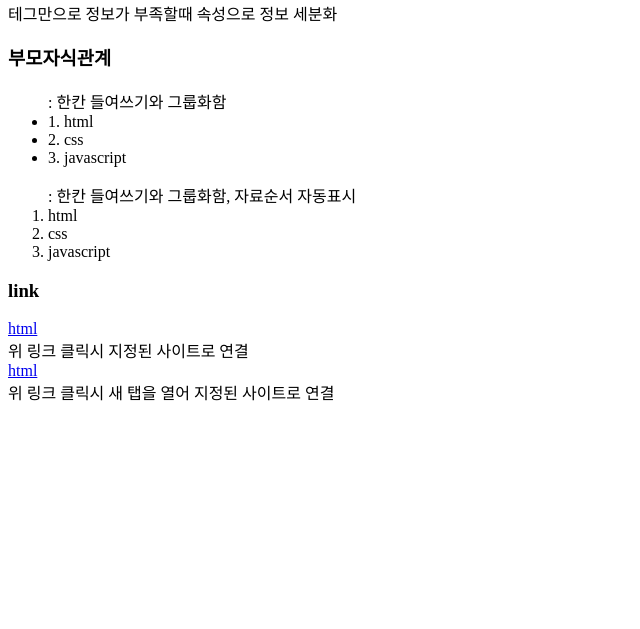
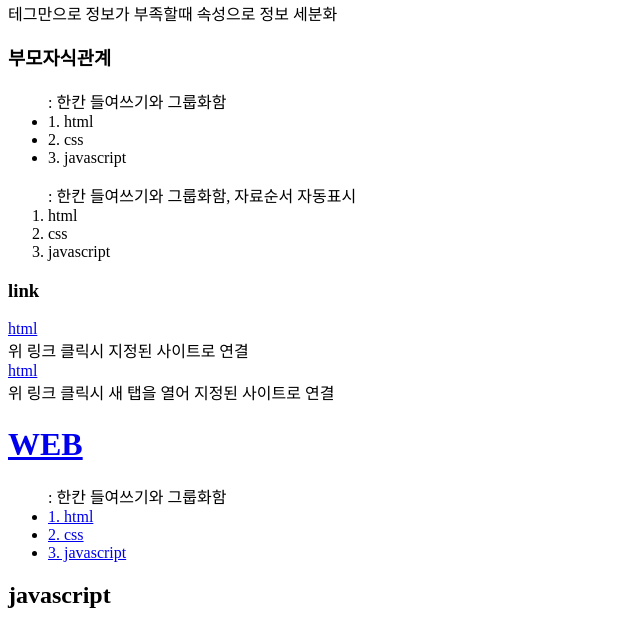
Before and after one commit to jack2069/web1, a plain HTML site: page 3.html in a window 1280 px wide. Shown: the part 1901-2530 px from the top of the page, without its empty margins (0-640 px from the left). Before the commit the page ends 2313 px from the top, so only its background shows below. Drawn offline with Linux system fonts and the light colour scheme.

Commit message:
Add files via upload

```diff
--- a/3.html
+++ b/3.html
@@ -45,3 +45,11 @@
 위 링크 클릭시 지정된 사이트로 연결 <br>
 <a href="https://www.w3.org/TR/html52/" target="_blank">html </a><br>
 위 링크 클릭시 새 탭을 열어 지정된 사이트로 연결 <br>
+
+<h1><a href="index.html">WEB</a></h1>
+<ul> : 한칸 들여쓰기와 그룹화함
+  <li><a href="1.html">1. html</a></li>
+  <li><a href="2.html">2. css </a></li>
+  <li><a href="3.html">3. javascript</a></li>
+</ul>
+<h2>javascript  </h2>
```
Also changed, not shown: 2.html (+8 -0 lines), index.html (+8 -0 lines).
